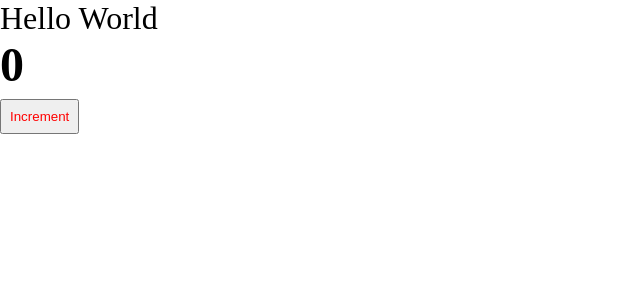
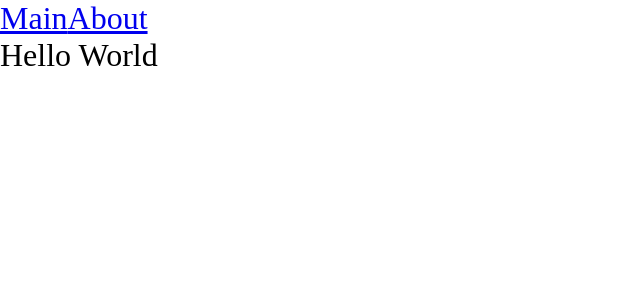
Before and after one commit to deysan/uproject, a React app: page / in a window 1280 px wide. Shown: the top 300 px of the page, without its empty margins (0-640 px from the left). Built offline with nearby package versions, Linux system fonts and the light colour scheme.

Commit message:
Add routing with lazy

```diff
--- a/package.json
+++ b/package.json
@@ -15,6 +15,7 @@
     "@types/node": "^17.0.21",
     "@types/react": "^17.0.39",
     "@types/react-dom": "^17.0.11",
+    "@types/react-router-dom": "^5.3.3",
     "@types/webpack": "^5.28.0",
     "@types/webpack-dev-server": "^4.7.2",
     "css-loader": "^6.6.0",
@@ -32,6 +33,7 @@
   },
   "dependencies": {
     "react": "^17.0.2",
-    "react-dom": "^17.0.2"
+    "react-dom": "^17.0.2",
+    "react-router-dom": "^6.2.1"
   }
 }
--- a/src/App.tsx
+++ b/src/App.tsx
@@ -1,11 +1,24 @@
-import { Counter } from './components/Counter';
+import { Route, Routes } from 'react-router-dom';
 import './index.scss';
+import { Link } from 'react-router-dom';
+import { MainPageAsync } from './pages/MainPage/MainPage.async';
+import { AboutPageAsync } from './pages/AboutPage/AboutPage.async';
+import { Suspense } from 'react';
 
 export function App() {
   return (
     <div className="app">
-      <p>Hello World</p>
-      <Counter />
+      <div>
+        <Link to="/">Main</Link>
+        <Link to="/about">About</Link>
+      </div>
+
+      <Suspense fallback={<h2>Loading...</h2>}>
+        <Routes>
+          <Route path="/" element={<MainPageAsync />} />
+          <Route path="/about" element={<AboutPageAsync />} />
+        </Routes>
+      </Suspense>
     </div>
   );
 }
--- a/src/index.tsx
+++ b/src/index.tsx
@@ -1,4 +1,10 @@
 import { render } from 'react-dom';
 import { App } from './App';
+import { BrowserRouter } from 'react-router-dom';
 
-render(<App />, document.getElementById('root'));
+render(
+  <BrowserRouter>
+    <App />
+  </BrowserRouter>,
+  document.getElementById('root')
+);
--- /dev/null
+++ b/src/pages/AboutPage/AboutPage.async.tsx
@@ -0,0 +1,10 @@
+import { lazy } from 'react';
+
+export const AboutPageAsync = lazy(
+  () =>
+    new Promise((resolve) => {
+      // @ts-ignore
+      // TODO delete before deploy
+      setTimeout(() => resolve(import('./AboutPage')), 1500);
+    })
+);
--- /dev/null
+++ b/src/pages/AboutPage/AboutPage.tsx
@@ -0,0 +1,11 @@
+import { Counter } from '../../components/Counter';
+
+const AboutPage = () => {
+  return (
+    <>
+      <Counter />
+    </>
+  );
+};
+
+export default AboutPage;
--- /dev/null
+++ b/src/pages/MainPage/MainPage.async.tsx
@@ -0,0 +1,10 @@
+import { lazy } from 'react';
+
+export const MainPageAsync = lazy(
+  () =>
+    new Promise((resolve) => {
+      // @ts-ignore
+      // TODO delete before deploy
+      setTimeout(() => resolve(import('./MainPage')), 1500);
+    })
+);
--- /dev/null
+++ b/src/pages/MainPage/MainPage.tsx
@@ -0,0 +1,9 @@
+const MainPage = () => {
+  return (
+    <>
+      <p>Hello World</p>
+    </>
+  );
+};
+
+export default MainPage;
--- a/tsconfig.json
+++ b/tsconfig.json
@@ -1,12 +1,13 @@
 {
   "compilerOptions": {
-    "outDir": "dist",
+    "outDir": "build",
     "noImplicitAny": true,
-    "module": "es6",
+    "module": "ESNext",
     "target": "es5",
     "jsx": "react-jsx",
     "allowJs": true,
     "moduleResolution": "node",
+    "baseUrl": ".",
     "esModuleInterop": true,
     "allowSyntheticDefaultImports": true
   },
```
Also changed, not shown: 3 other files (tests, documents, lock files or other folders).
